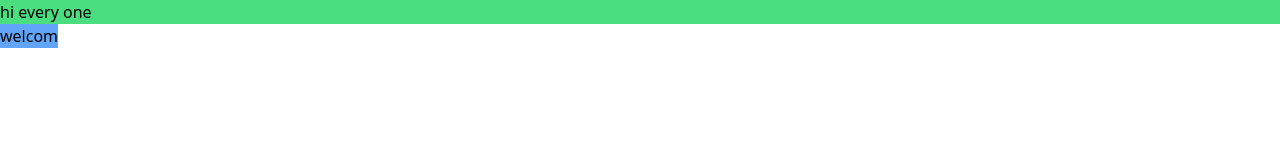
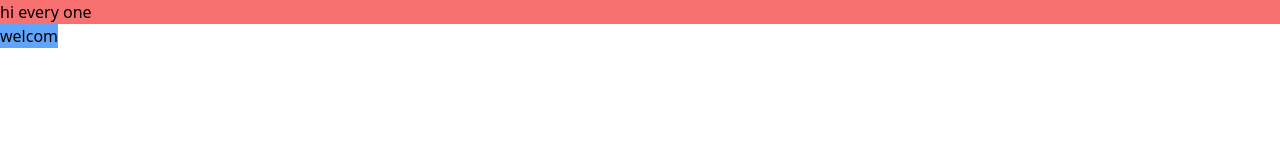
Before and after one commit to Thoryaa/active, a website: page index.html in a window 1280 px wide. Drawn offline with Linux system fonts and the light colour scheme.

Commit message:
ch color

```diff
--- a/index.html
+++ b/index.html
@@ -9,7 +9,7 @@
 </head>
 
 <body>
-    <p class="bg-green-400 ">hi every one </p>
+    <p class="bg-red-400 ">hi every one </p>
     <button class="bg-blue-400 ">welcom</button>
 </body>
 
```
Also changed, not shown: output.css.
